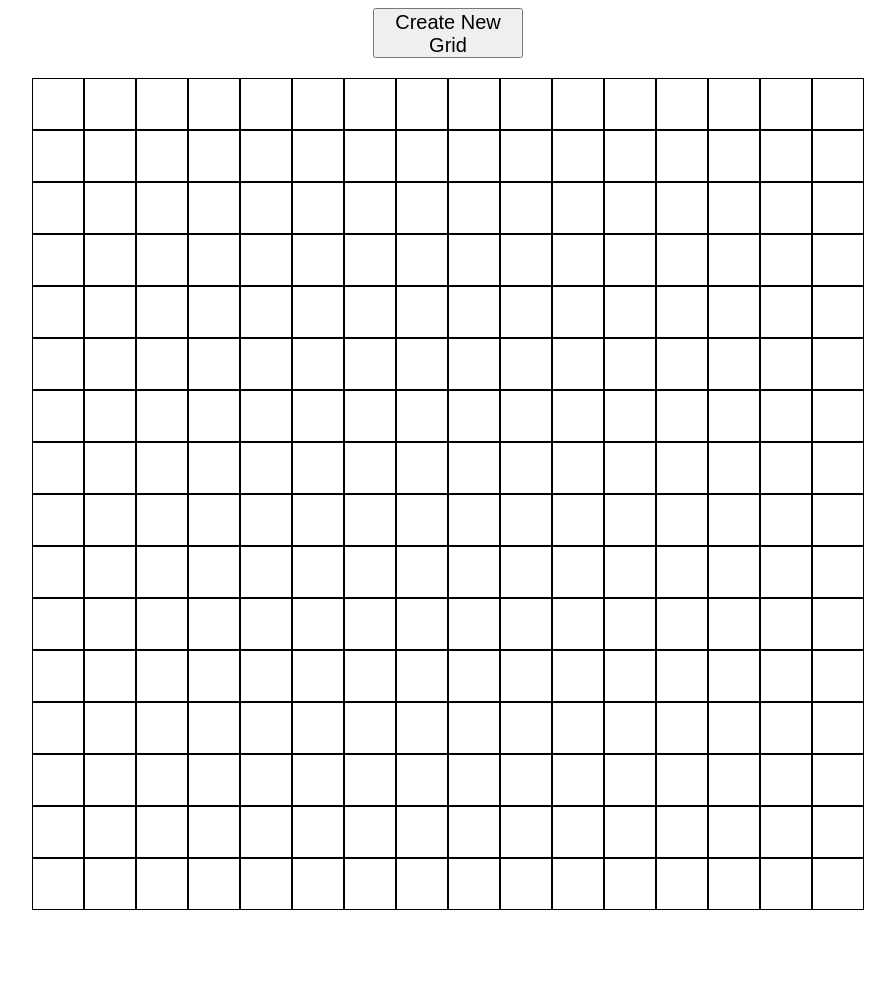
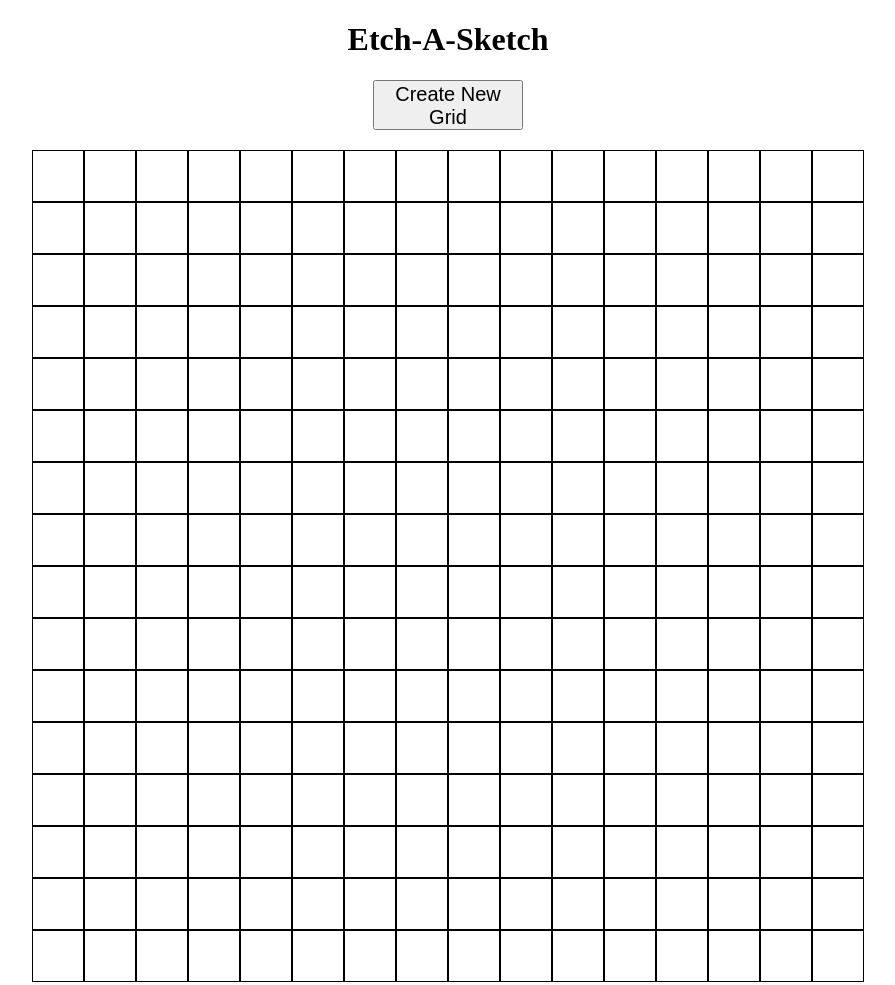
Before and after one commit to vinothrobinson/etch-a-sketch, a plain HTML site: page index.html in a window 1280 px wide. Shown: the whole page, without its empty margins (192-1087 px from the left). Before the commit the page ends 918 px from the top, so only its background shows below. Drawn offline with Linux system fonts and the light colour scheme.

Commit message:
Add a title and make minor corrections to naming of elements

```diff
--- a/index.html
+++ b/index.html
@@ -7,11 +7,13 @@
     <title>Etch-A-Sketch!</title>
 </head>
 <body>
+    <h1 class="title"> Etch-A-Sketch </h1>
     <div class="new-grid">
         <button id="new-grid-button"> Create New Grid </button>
     </div>
-    <div id="etching-grid">
+    <div class="outer-grid-div">
+        <div id="etching-grid"> </div>
+    </div>
 
-    </div>
 </body>
 </html>
--- a/javascript.js
+++ b/javascript.js
@@ -3,8 +3,8 @@ const container = document.querySelector("#etching-grid");
 let isMouseDown = false;
 function createGrid(dimension){
     for (let i = 0; i < dimension; i++){
-        const row = document.createElement("div");
-        row.classList.add("row");
+        const column = document.createElement("div");
+        column.classList.add("column");
         for (let j = 0; j < dimension; j++){
             const grid = document.createElement("div");
             grid.classList.add("grid");
@@ -19,9 +19,9 @@ function createGrid(dimension){
                     hoverState(grid);
                 }
             });
-            row.append(grid);
+            column.append(grid);
         }
-        container.append(row);
+        container.append(column);
     }
 }
 
--- a/styles.css
+++ b/styles.css
@@ -4,14 +4,18 @@
     border: solid black 1px;
 }
 
-.row {
+.column {
     display: inline-block;
 }
 
 #etching-grid {
+    width: fit-content;
+
+}
+
+.outer-grid-div {
     display: flex;
     justify-content: center;
-
 }
 
 #new-grid-button {
@@ -25,3 +29,8 @@
 .new-grid {
     text-align: center;
 }
+
+.title {
+    font-size: 32px;
+    text-align: center;
+}
```
